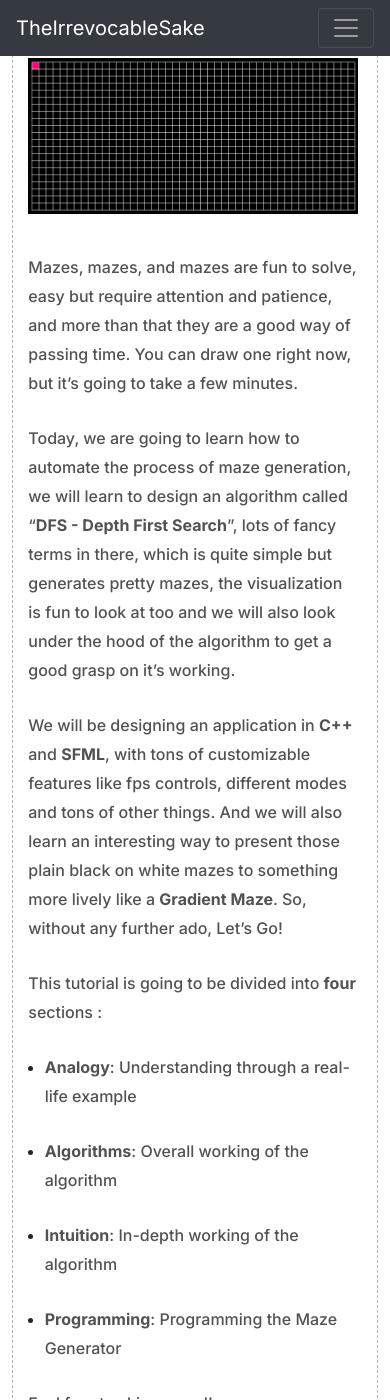
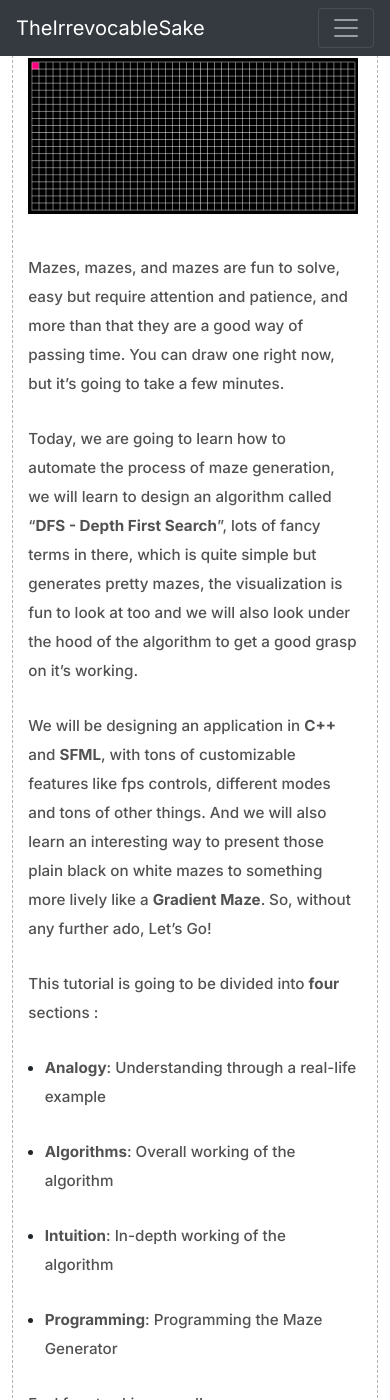
Before and after one commit to irrevocablesake/website, a Jekyll site: the page built from _posts/series/maze-generator/2020-09-16-Dfs-maze-generator.md, in a window 390 px wide and 1400 px high, scrolled down 1067 px. Built offline with Jekyll 4.4.1, drawn with Linux system fonts in a browser that asks for light colours; comment, search, counter and statistics services are not loaded.

Commit message:
font changes

```diff
--- a/assets/css/post/style.css
+++ b/assets/css/post/style.css
@@ -269,10 +269,10 @@ ul.custom li.summary:before { content: "3. "; } */
       width:47%;
     }
 
-@media screen and ( max-width:650px )
+@media screen and ( max-width:700px )
 {
   .contentSection p{
-    font-size:1rem !important;
+    font-size:0.95rem !important;
   }
   .leftImage
   {
```
